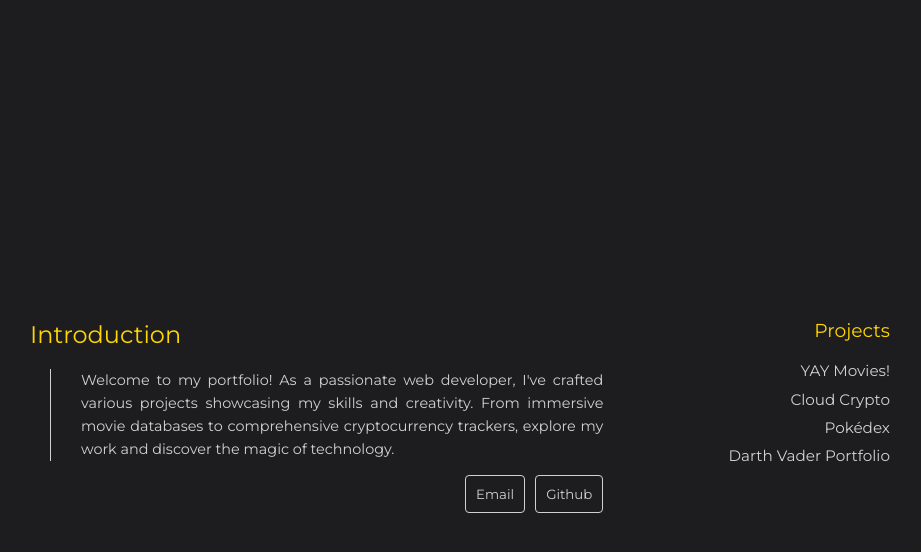
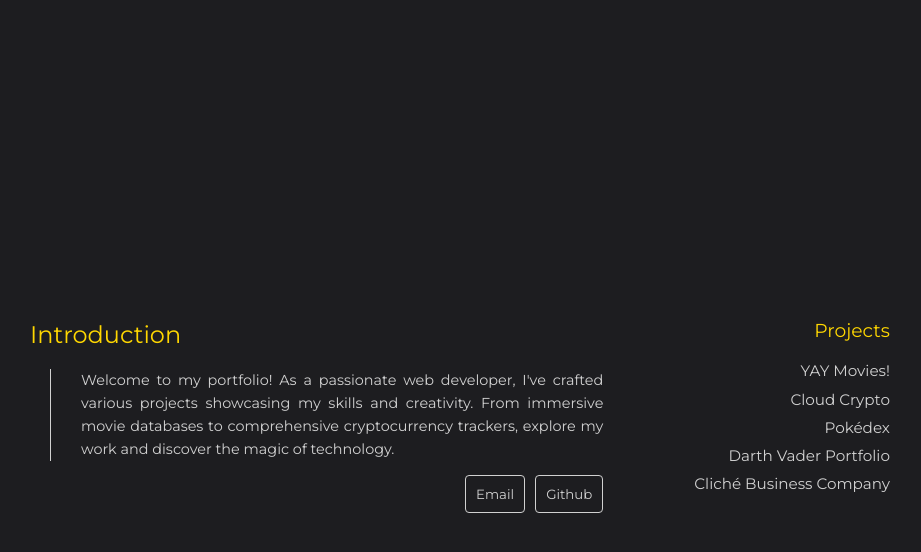
Before and after one commit to joseph-johnson27001/portfolio, a Vue app: page / in a window 1280 px wide. Both pictures are taken after a click on the icon 639 px from the left and 746 px from the top of the page. Shown: the top 552 px of the page, without its empty margins (180-1101 px from the left). Built offline with nearby package versions, Linux system fonts and the light colour scheme.

Commit message:
Cliche business page

```diff
--- a/src/components/MainArea.vue
+++ b/src/components/MainArea.vue
@@ -66,6 +66,14 @@
           >
             Darth Vader Portfolio
           </li>
+          <li
+            :class="{
+              active: projectName === 'Cliché Business Company',
+            }"
+            @click="animateProject('Cliché Business Company')"
+          >
+            Cliché Business Company
+          </li>
         </ul>
         <div class="icons fade-in" v-if="projectName != 'Introduction'">
           <!-- Fade in icons (not appearing on intro page) -->
@@ -130,6 +138,8 @@ export default {
       animateOut: false,
       animateIn: false,
       projectDescriptions: {
+        "Cliché Business Company":
+          "This project is a landing page example for a business, built using HTML, CSS, and JavaScript. It showcases a generic corporate website design, featuring commonly used clichés and standard business imagery. The goal was to create a demonstration of a typical business website found online, utilizing basic web development technologies.",
         "YAY Movies!":
           "Crafted using Vue.js and the Movie Database (TMDb) API, my movie database project offers a user-friendly interface to explore trending, top-rated, upcoming, and new release movies. With seamless navigation and dynamic search capabilities, users can effortlessly discover detailed movie information, including ratings, genres, and production details.",
         Pokédex:
@@ -141,6 +151,8 @@ export default {
         Introduction:
           "Welcome to my portfolio! As a passionate web developer, I've crafted various projects showcasing my skills and creativity. From immersive movie databases to comprehensive cryptocurrency trackers, explore my work and discover the magic of technology.",
       },
+      ClicheCodeLink:
+        "https://github.com/joseph-johnson27001/Business-Landing-Page",
       YAYMoviesCodeLink:
         "https://github.com/joseph-johnson27001/movie_database",
       pokedexCodeLink: "https://github.com/joseph-johnson27001/Pok-dex",
@@ -153,6 +165,8 @@ export default {
       pokedexSite: "https://pokedex-database.netlify.app/",
       darthVaderSite: "https://darth-vader-portfolio.netlify.app/",
       cloudCryptoSite: "https://cloud-crypto.netlify.app/",
+      clicheSite:
+        "https://joseph-johnson27001.github.io/Website/Recent_Work_Folder/Cliche_Business_Company/index.html#",
     };
   },
   computed: {
@@ -170,6 +184,9 @@ export default {
       } else if (this.projectName === "Darth Vader") {
         links.codeLink = this.darthVaderCodeLink;
         links.siteLink = this.darthVaderSite;
+      } else if (this.projectName === "Cliché Business Company") {
+        links.codeLink = this.ClicheCodeLink;
+        links.siteLink = this.clicheSite;
       } else {
         links.codeLink = "#";
         links.siteLink = "#";
```
